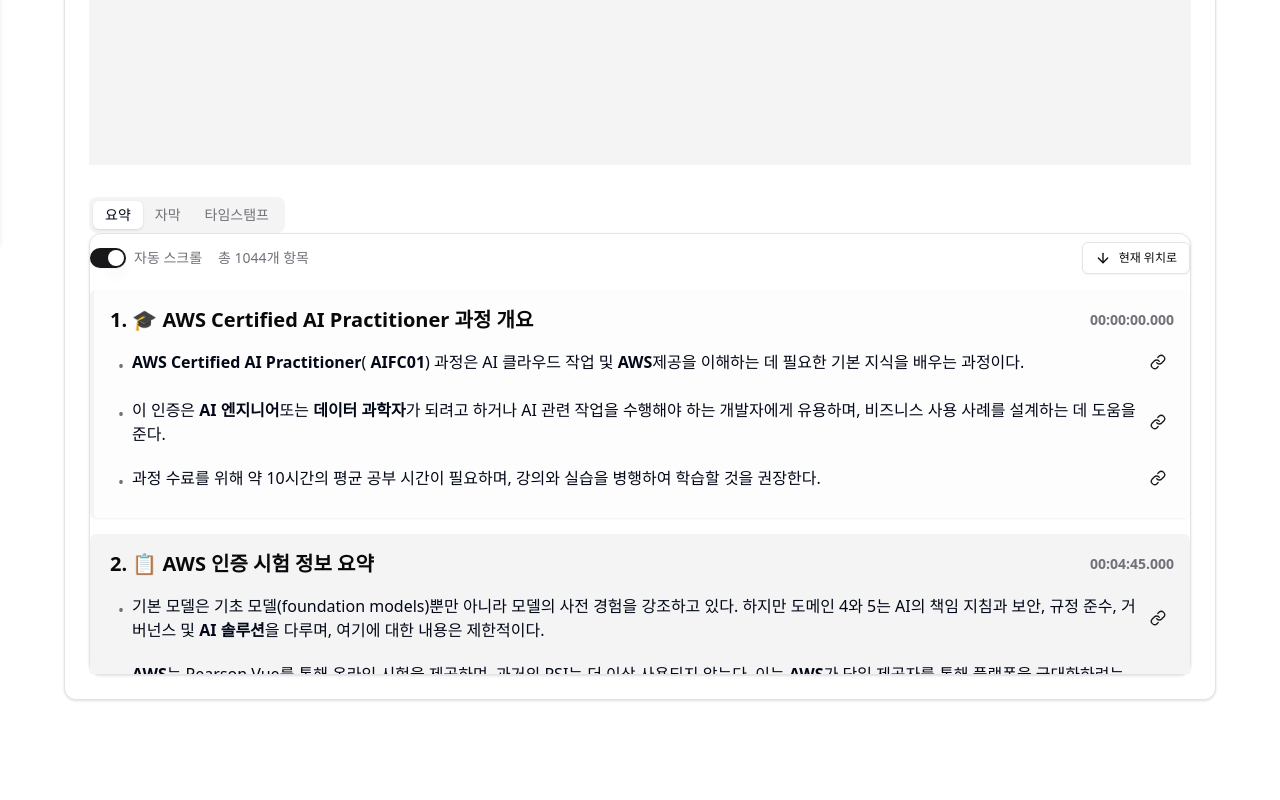
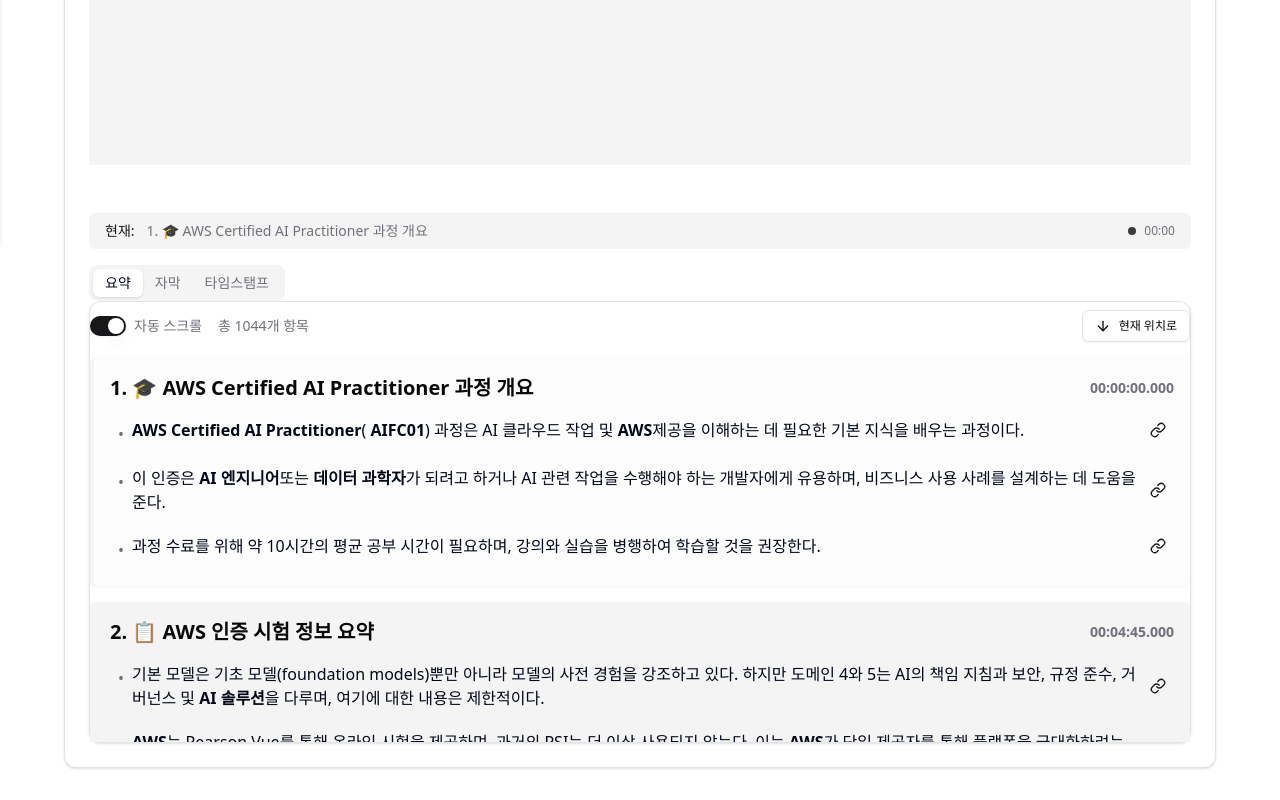
Before and after one commit to nrkimv6/nrkim-home, a Next.js app in the folder fe/: page /aif-c01 in a window 1280 px wide. Shown: the part 556-1356 px from the top of the page. Before the commit the page ends 1288 px from the top, so only its background shows below. Built offline with nearby package versions, Linux system fonts and the light colour scheme.

Commit message:
Enhance time synchronization and UI with group-based summary tracking

```diff
--- a/fe/src/components/aif-c01/play-component.tsx
+++ b/fe/src/components/aif-c01/play-component.tsx
@@ -1,6 +1,6 @@
 "use client"
 
-import { useRef, useState, useEffect, SetStateAction } from "react"
+import { useRef, useState, useEffect, SetStateAction, useMemo } from "react"
 import { Card, CardContent } from "@/components/ui/card"
 import { Tabs, TabsContent, TabsList, TabsTrigger } from "@/components/ui/tabs"
 import { VideoPlayer } from "./video-player"
@@ -26,7 +26,7 @@
   const [isManualScrolling, setIsManualScrolling] = useState(false)
   const [skipMountScroll, setSkipMountScroll] = useState(false)
 
-  const { setActiveItem, setPendingScroll, pendingScroll } = useSync();
+  const { activeItem, setActiveItem, setPendingScroll, pendingScroll, timeState, setCurrentTime, seekTo, disableTimeUpdate, enableTimeUpdate } = useSync();
   const [activeBottomTab, setActiveBottomTab] = useState("summary");
 
   const videos: Video[] = [
@@ -101,7 +101,7 @@
     timeUpdateInterval.current = setInterval(() => {
       if (playerRef.current) {
         const currentTime = playerRef.current.getCurrentTime() * 1000
-        setCurrentTimeMs(currentTime)
+        setCurrentTime(currentTime)
       }
     }, 100)
   }
@@ -139,6 +139,8 @@
   }) => {
     console.log(`onTimeSelect: ${time}, type: ${type}, options: ${options}`);
 
+    disableTimeUpdate();  // 시간 업데이트 비활성화
+
     if (type === 'summary' && options?.sequence) {
       const subTitle = getSubTitleItem(options.sourceIndex || 0, options.sequence);
 
@@ -146,17 +148,9 @@
         const summaryTime = stringToTime(subTitle.startTime);
 
         if (activeBottomTab !== 'subtitle') {
-          // setSkipMountScroll(true);
-
-          // const timer = setTimeout(() => {
-          //   setSkipMountScroll(false);
-          // }, 1000);
-
           React.startTransition(() => {
             setPendingScroll({
               targetId: subTitle.id,
-              // sourceIndex: options.sourceIndex,
-              // sequence: options.sequence,
               trigger: ScrollTrigger.SHORTCUT
             });
 
@@ -170,16 +164,17 @@
             setActiveBottomTab('subtitle');
 
             playerRef.current?.seekTo(summaryTime / 1000, true);
-            console.log(`summaryTime: ${summaryTime}`);
-            setCurrentTimeMs(summaryTime);
+            setCurrentTime(summaryTime);  // setCurrentTimeMs 대신 setCurrentTime 사용
           });
-
-          // return () => clearTimeout(timer);
         }
       }
     } else if (time) {
       playerRef.current?.seekTo(time / 1000, true);
-      setCurrentTimeMs(time);
+      setCurrentTime(time);  // setCurrentTimeMs 대신 setCurrentTime 사용
+      if (activeItem?.type === 'summary' && activeItem?.id != null) {
+        //skip to setActionItem (itself)
+      }
+      else {
         setActiveItem({
           type,
           id: null,
@@ -187,6 +182,10 @@
           trigger: ScrollTrigger.SHORTCUT
         });
       }
+    }
+
+    // 시간 이동이 완료된 후 시간 업데이트 다시 활성화
+    setTimeout(enableTimeUpdate, 100);
   };
 
 
@@ -226,7 +225,30 @@
         time: currentTimeMs
       });
     }
+    else {
+      // 현재 그룹이 없는 경우 (이전/다음 그룹 사이) ativeItem 초기화
+      setActiveItem({
+        type: null,
+        id: null,
+        time: currentTimeMs
+      });
     }
+  }
+  const setSummaryByCurrentGroup=()=>{
+    if (currentGroup?.current) {
+      const firstItem = currentGroup.current.items[0];
+      if (firstItem) {
+        setActiveItem({
+          type: 'summary',
+          id: firstItem.id,
+          time: currentTimeMs
+        });
+        console.debug('Set active summary from currentGroup:', firstItem.id);
+        return true;
+      }
+    }
+    return false;
+  };
 
   // 탭 변경 시 현재 시간에 해당하는 항목으로 스크롤
   useEffect(() => {
@@ -239,9 +261,99 @@
         setSubtitleByCurrentTime()
       }
     } else if (activeBottomTab === 'summary') {
+      if( !setSummaryByCurrentGroup()){
         setSummaryByCurrentTime();
       }
+    }
   }, [activeBottomTab]);
+
+  // 1) 현재 활성화된 그룹 찾기
+  const currentGroup = useMemo(() => {
+    if (activeItem?.type === 'summary') {
+      // activeItem이 summary인 경우
+      const group = summaryGroups.find(group =>
+        group.items.some(item => item.id === activeItem.id)
+      );
+      if (group) {
+        return { current: group };
+      }
+    }
+
+    // 현재 시간에 해당하는 summary 찾기
+    const sortedGroups = [...summaryGroups].sort(
+      (a, b) => stringToTime(a.startTime) - stringToTime(b.startTime)
+    );
+
+    const currentIdx = sortedGroups.findIndex(group =>
+      currentTimeMs >= stringToTime(group.startTime) &&
+      currentTimeMs < stringToTime(group.endTime)
+    );
+
+    if (currentIdx !== -1) {
+      return { current: sortedGroups[currentIdx] };
+    }
+
+    // 현재 시간이 속한 그룹이 없는 경우, 전후 그룹 찾기
+    const nextIdx = sortedGroups.findIndex(group =>
+      currentTimeMs < stringToTime(group.startTime)
+    );
+
+    if (nextIdx === 0) {
+      // 첫 그룹 이전
+      return { next: sortedGroups[0] };
+    } else if (nextIdx === -1) {
+      // 마지막 그룹 이후
+      return { previous: sortedGroups[sortedGroups.length - 1] };
+    } else {
+      // 두 그룹 사이
+      return {
+        previous: sortedGroups[nextIdx - 1],
+        next: sortedGroups[nextIdx]
+      };
+    }
+  }, [activeItem, currentTimeMs, summaryGroups]);
+
+  // 2) 현재 그룹의 title 관리
+  const [currentTitle, setCurrentTitle] = useState<string | null>(null);
+
+  useEffect(() => {
+    if (currentGroup) {
+      if (currentGroup.current) {
+        setCurrentTitle(currentGroup.current.title);
+      } else if (currentGroup.previous && currentGroup.next) {
+        setCurrentTitle(`${currentGroup.previous.title} → ${currentGroup.next.title}`);
+      } else if (currentGroup.previous) {
+        setCurrentTitle(`${currentGroup.previous.title} 이후`);
+      } else if (currentGroup.next) {
+        setCurrentTitle(`${currentGroup.next.title} 이전`);
+      } else {
+        setCurrentTitle(null);
+      }
+    } else {
+      setCurrentTitle(null);
+    }
+  }, [currentGroup]);
+
+  // 시간 이동이 필요한 경우
+  const handleTimeSelect = (time: number) => {
+    disableTimeUpdate();  // 일시적으로 자동 시간 업데이트 비활성화
+    playerRef.current?.seekTo(time / 1000, true);  // 실제 비디오 시간 변경
+    setTimeout(enableTimeUpdate, 100);  // 시간 이동이 완료된 후 다시 활성화
+  };
+
+  // 비디오 재생 중 시간 업데이트
+  const handleTimeUpdate = (time: number) => {
+    setCurrentTime(time);
+  };
+
+  // 시간 포맷팅 함수 추가
+  const formatTime = (ms: number) => {
+    const totalSeconds = Math.floor(ms / 1000);
+    const hours = Math.floor(totalSeconds / 3600);
+    const minutes = Math.floor((totalSeconds % 3600) / 60);
+
+    return `${hours.toString().padStart(2, '0')}:${minutes.toString().padStart(2, '0')}`;
+  };
 
   return (
     <Card className="w-full max-w-6xl mx-auto">
@@ -259,7 +371,7 @@
                   videoId={videos[currentVideoIndex].videoId}
                   onReady={() => setPlayerReady(true)}
                   onStateChange={handlePlayerStateChange}
-                  onTimeUpdate={setCurrentTimeMs}
+                  onTimeUpdate={handleTimeUpdate}
                   onPlayerReady={(player) => playerRef.current = player}
                 />
               </div>
@@ -280,7 +392,7 @@
                     src={videos[currentVideoIndex].audio}
                     onTimeUpdate={(e) => {
                       const target = e.target as HTMLAudioElement
-                      setCurrentTimeMs(target.currentTime * 1000)
+                      setCurrentTime(target.currentTime * 1000)
                     }}
                     onPlay={() => setIsPlaying(true)}
                     onPause={() => setIsPlaying(false)}
@@ -325,6 +437,18 @@
           </div>
         </Tabs>
 
+        {/* 현재 summary title 표시 */}
+        <div className="my-4 px-4 py-2 bg-muted rounded-md flex items-center gap-3">
+          <span className="text-sm font-medium text-primary">현재: </span>
+          <span className="text-sm text-muted-foreground">
+            {currentTitle || "재생 중인 섹션 없음"}
+          </span>
+          <div className="ml-auto flex items-center gap-2">
+            <span className="h-2 w-2 rounded-full bg-primary animate-pulse" />
+            <span className="text-xs text-muted-foreground">{formatTime(currentTimeMs)}</span>
+          </div>
+        </div>
+
         <Tabs value={activeBottomTab} onValueChange={setActiveBottomTab}>
           <TabsList>
             <TabsTrigger value="summary">요약</TabsTrigger>
--- a/fe/src/components/aif-c01/summary-list.tsx
+++ b/fe/src/components/aif-c01/summary-list.tsx
@@ -1,13 +1,51 @@
 import { cn } from "@/lib/utils"
 import ReactMarkdown from 'react-markdown'
-import { useItemsRefSync, useSync } from "./sync-context";
+import { useItemsRefSync, useSync, SyncContextType } from "./sync-context";
 import { Switch } from "../ui/switch";
 import { getSummary, getSummaryByGroup, ScrollTrigger, stringToTime, SummaryGroup, SummaryItem, SummaryListProps } from "./types";
-import { useEffect, useMemo, useState } from "react";
+import { useEffect, useMemo, useState, memo } from "react";
 import { Link } from "lucide-react"
 import { Button } from "@/components/ui/button"
 import { ArrowDown } from "lucide-react"
 
+// SummaryItem 컴포넌트를 분리
+const SummaryItemComponent = memo(({
+  summary,
+  activeItem,
+  group,
+  handleShortcutClick
+}: {
+  summary: SummaryItem;
+  activeItem: SyncContextType['activeItem'];
+  group: SummaryGroup;
+  handleShortcutClick: (group: SummaryGroup, summary: SummaryItem, e: React.MouseEvent) => void;
+}) => {
+  const isActive = activeItem?.type === 'summary' && activeItem.id === summary.id;
+
+  return (
+    <div
+      key={summary.id}
+      className={cn(
+        "flex gap-2 p-2 rounded transition-all duration-300 hover:bg-muted/50 items-start",
+        isActive ? "bg-primary/10 border-l-2 border-primary font-medium scale-[1.02]" : ""
+      )}
+    >
+      <span className="text-muted-foreground mt-1">•</span>
+      <div className="flex-1 flex items-center gap-2">
+        <ReactMarkdown className="text-foreground inline flex-1">
+          {summary.content}
+        </ReactMarkdown>
+        <button
+          onClick={(e) => handleShortcutClick(group, summary, e)}
+          className="text-primary hover:text-primary/80 transition-colors"
+          title={`바로가기 #${summary.shortcut}`}
+        >
+          <Link className="h-4 w-4" />
+        </button>
+      </div>
+    </div>
+  );
+});
 
 export function SummaryList({
   summaryGroups,
@@ -25,6 +63,7 @@
   const itemRefs = getTypeRefs('summary');
   const [isManualScrolling, setIsManualScrolling] = useState(false);
   const [targetTime, setTargetTime] = useState<number | null>(null);
+  const [pendingUpdate, setPendingUpdate] = useState<{summaryId: number, time: number} | null>(null);
 
   // 현재 시간에 해당하는 요약 그룹들을 찾는 함수
   const getCurrentItems = useMemo(() => {
@@ -48,6 +87,15 @@
           });
           console.debug(`setScrollKey by mount: ${currentItems[0].id}, targetElement: ${currentItems[0].id} and ${summary?.id}`);
           setScrollKey(currentItems[0].id);
+          console.log('Active Item Debug:', {
+            summary: summary,
+            activeItemBefore: activeItem,
+            newActiveItem: {
+              type: 'summary',
+              id: summary.id,
+              time: null
+            }
+          });
         }
       }
       }
@@ -58,43 +106,47 @@
   }, []);
 
   // 현재 화면에 보이는 그룹을 추적하는 observer 설정 --> 정상적인 동작 안할거 같음
-  useEffect(() => {
-    const itemRefs = getTypeRefs('summary');
-    const observer = new IntersectionObserver(
-      (entries) => {
-        entries.forEach(entry => {
-          if (entry.isIntersecting) {
-            // ref에서 직접 key를 찾습니다
-            const foundKey = Array.from(itemRefs.entries() || [])
-              .find(([_, element]) => element === entry.target)?.[0];
-            if (foundKey) {
-              setCurrentVisibleGroup(Number(foundKey));
-            }
-          }
-        });
-      },
-      { threshold: 0.5 }
-    );
+  // useEffect(() => {
+  //   const itemRefs = getTypeRefs('summary');
+  //   const observer = new IntersectionObserver(
+  //     (entries) => {
+  //       entries.forEach(entry => {
+  //         if (entry.isIntersecting) {
+  //           // ref에서 직접 key를 찾습니다
+  //           const foundKey = Array.from(itemRefs.entries() || [])
+  //             .find(([_, element]) => element === entry.target)?.[0];
+  //           if (foundKey) {
+  //             setCurrentVisibleGroup(Number(foundKey));
+  //           }
+  //         }
+  //       });
+  //     },
+  //     { threshold: 0.5 }
+  //   );
 
-    itemRefs?.forEach((element) => {
-      observer.observe(element);
-    });
+  //   itemRefs?.forEach((element) => {
+  //     observer.observe(element);
+  //   });
 
-    return () => observer.disconnect();
-  }, [itemRefs]);
+  //   return () => observer.disconnect();
+  // }, [itemRefs]);
 
   // currentTimeMs 변경에 따른 스크롤 처리
   useEffect(() => {
-    if (!autoScroll || isManualScrolling) return;
+    // 수동 스크롤 중이거나 자동 스크롤이 비활성화된 경우 무시
+    if (!autoScroll || isManualScrolling) {
+      return;
+    }
 
     const currentItems = getCurrentItems;
     if (currentItems.length > 0) {
       const newTargetGroups = currentItems.map(group => group.id);
 
+      // 현재 보이는 그룹이 새로운 타겟 그룹에 포함되어 있다면 스크롤하지 않음
       if (currentVisibleGroup && newTargetGroups.includes(currentVisibleGroup)) {
         return;
       }
-
+      // console.debug(`setTargetGroups: ${newTargetGroups}, autoscroll : ${autoScroll}, isManualScrolling: ${isManualScrolling}`);
       setTargetGroups(newTargetGroups);
     }
   }, [currentTimeMs, autoScroll, getCurrentItems, currentVisibleGroup, isManualScrolling]);
@@ -103,7 +155,7 @@
     if (targetGroups.length > 0 && itemRefs) {
       const targetElement = getItemRef(targetGroups[0].toString());
       if (targetElement) {
-        console.debug(`setScrollKey by targetGroups[0]: ${targetGroups[0]}`);
+        // console.debug(`setScrollKey by targetGroups[0]: ${targetGroups[0]}`);
         setScrollKey(targetGroups[0]);
       }
     }
@@ -121,7 +173,12 @@
   }, [scrollKey]);
 
   useEffect(() => {
-    console.debug(`summary-list: ${activeItem?.type}, ${activeItem?.id}, ${activeItem?.time}`)
+    console.debug(`activeItem changed : summary-list- ${activeItem?.type}, ${activeItem?.id}, ${activeItem?.time}`);
+    if( activeItem?.type === 'summary' && activeItem?.id != null){
+      setTimeout(() => {
+        setActiveItem({type:null, id:null, time:null});
+      }, 2000);
+    }
   }, [activeItem])
 
   const handleShortcutClick = (group: SummaryGroup, summary: SummaryItem, e: React.MouseEvent) => {
@@ -136,6 +193,7 @@
     summaryGroups.reduce((acc, group) => acc + group.items.length, 0)
   , [summaryGroups]);
 
+  ///현재 재생 항목으로 스크롤 (재생시간으로 결정)
   const scrollToCurrentItem = (_e?: React.MouseEvent<HTMLButtonElement>) => {
     const currentItems = getCurrentItems;
     if (currentItems.length > 0) {
@@ -153,6 +211,13 @@
       setIsManualScrolling(false);
     }
   }, [currentTimeMs, targetTime]);
+
+  useEffect(() => {
+    if (pendingUpdate) {
+      onTimeSelect(pendingUpdate.time, 'summary');
+      setPendingUpdate(null);
+    }
+  }, [activeItem, pendingUpdate]);
 
   return (
     <>
@@ -192,13 +257,14 @@
               if (summary) {
                 const newTime = stringToTime(group.startTime);
                 setTargetTime(newTime);
-                setIsManualScrolling(true);
+                setIsManualScrolling(true);  // 수동 스크롤 상태 설정
                 setActiveItem({
                   type: 'summary',
                   id: summary.id,
                   time: null
                 });
-                onTimeSelect(newTime, 'summary');
+                setPendingUpdate({summaryId: summary.id, time: newTime});
+                setScrollKey(group.id);  // scrollKey를 통한 스크롤 처리
               }
             }}
           >
@@ -213,28 +279,13 @@
             </div>
             <div className="space-y-1">
               {group.items.map((summary) => (
-                <div
+                <SummaryItemComponent
                   key={summary.id}
-
-                  className={
-                    cn("flex gap-2 p-2 rounded transition-all duration-300 hover:bg-muted/50 items-start",
-                    activeItem?.type === 'summary' && activeItem.id === summary.id ? "highlight" : "",
-                  )}
-                >
-                  <span className="text-muted-foreground mt-1">•</span>
-                  <div className="flex-1 flex items-center gap-2">
-                    <ReactMarkdown className="text-foreground inline flex-1">
-                      {summary.content}
-                    </ReactMarkdown>
-                    <button
-                      onClick={(e) => handleShortcutClick(group, summary, e)}
-                      className="text-primary hover:text-primary/80 transition-colors"
-                      title={`바로가기 #${summary.shortcut}`}
-                    >
-                      <Link className="h-4 w-4" />
-                    </button>
-                  </div>
-                </div>
+                  summary={summary}
+                  activeItem={activeItem}
+                  group={group}
+                  handleShortcutClick={handleShortcutClick}
+                />
               ))}
             </div>
           </div>
--- a/fe/src/components/aif-c01/sync-context.tsx
+++ b/fe/src/components/aif-c01/sync-context.tsx
@@ -1,7 +1,13 @@
 import React, { createContext, useContext, useEffect, useRef, useState, useCallback } from 'react';
 import { ScrollTrigger } from './types';
 
-interface SyncContextType {
+export interface TimeState {
+    currentTimeMs: number;
+    isTimeUpdateEnabled: boolean;
+    disableCount: number;
+}
+
+export interface SyncContextType {
     activeItem: {
         type: 'subtitle' | 'summary' | null;
         id: number | null;
@@ -14,6 +20,11 @@
         trigger?: ScrollTrigger;
     } | null;
     setPendingScroll: (scroll: SyncContextType['pendingScroll']) => void;
+    timeState: TimeState;
+    setCurrentTime: (time: number) => void;
+    seekTo: (time: number) => void;
+    enableTimeUpdate: () => void;
+    disableTimeUpdate: () => void;
 }
 
 const SyncContext = createContext<SyncContextType | null>(null);
@@ -25,9 +36,53 @@
         time: null
     });
     const [pendingScroll, setPendingScroll] = useState<SyncContextType['pendingScroll']>(null);
+    const [timeState, setTimeState] = useState<TimeState>({
+        currentTimeMs: 0,
+        isTimeUpdateEnabled: true,
+        disableCount: 0
+    });
+
+    const setCurrentTime = useCallback((time: number) => {
+        if (timeState.disableCount === 0) {
+            setTimeState(prev => ({ ...prev, currentTimeMs: time }));
+        }
+    }, [timeState.disableCount]);
+
+    const seekTo = useCallback((time: number) => {
+        setTimeState(prev => ({ ...prev, currentTimeMs: time }));
+    }, []);
+
+    const enableTimeUpdate = useCallback(() => {
+        setTimeState(prev => {
+            const newCount = Math.max(0, prev.disableCount - 1);
+            return {
+                ...prev,
+                isTimeUpdateEnabled: newCount === 0,
+                disableCount: newCount
+            };
+        });
+    }, []);
+
+    const disableTimeUpdate = useCallback(() => {
+        setTimeState(prev => ({
+            ...prev,
+            isTimeUpdateEnabled: false,
+            disableCount: prev.disableCount + 1
+        }));
+    }, []);
 
     return (
-        <SyncContext.Provider value={{ activeItem, setActiveItem, pendingScroll, setPendingScroll }}>
+        <SyncContext.Provider value={{
+            activeItem,
+            setActiveItem,
+            pendingScroll,
+            setPendingScroll,
+            timeState,
+            setCurrentTime,
+            seekTo,
+            enableTimeUpdate,
+            disableTimeUpdate
+        }}>
             {children}
         </SyncContext.Provider>
     );
```
Also changed, not shown: 1 other file (tests, documents, lock files or other folders). Lines whose indentation alone changed are shown as unchanged.
